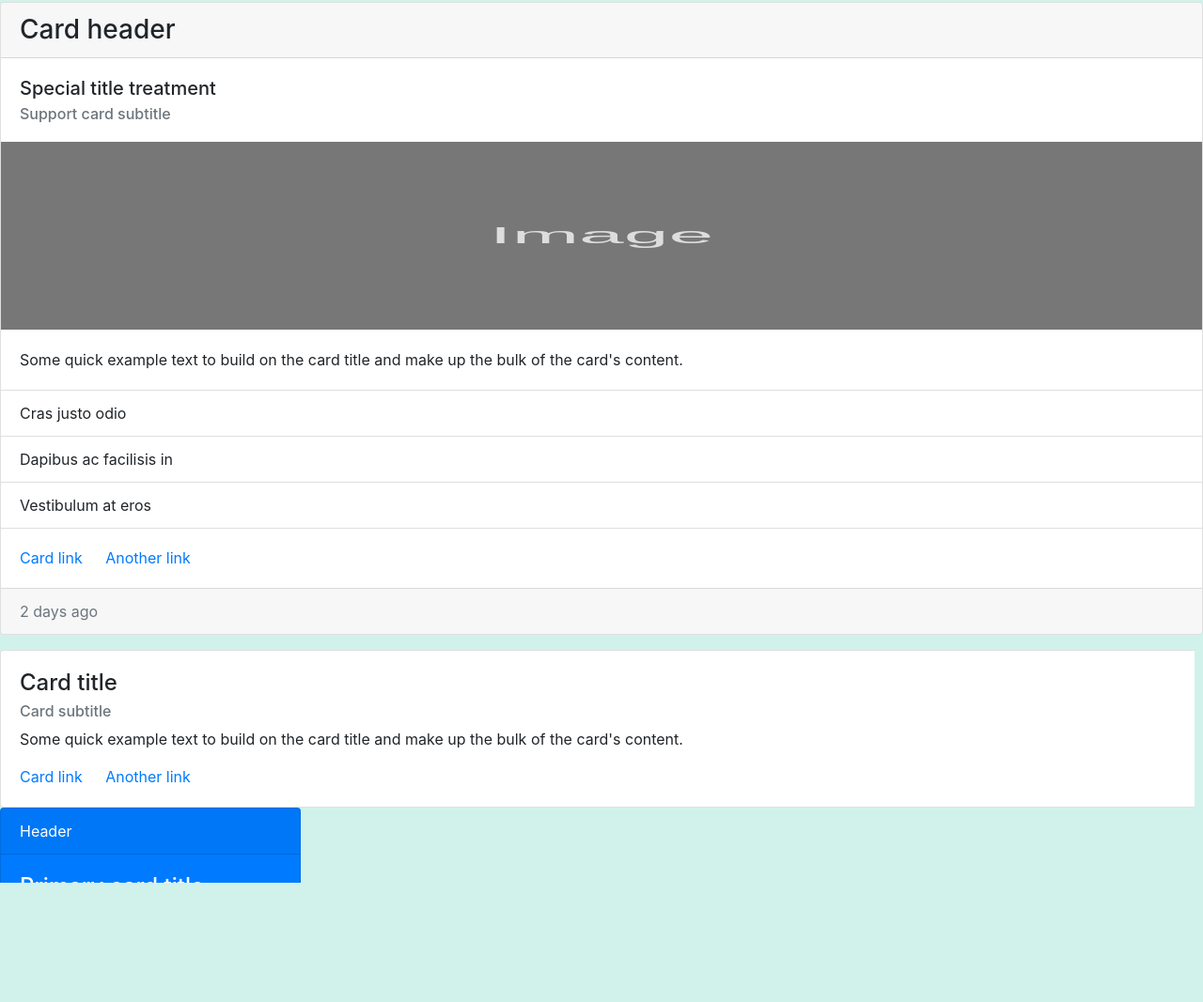
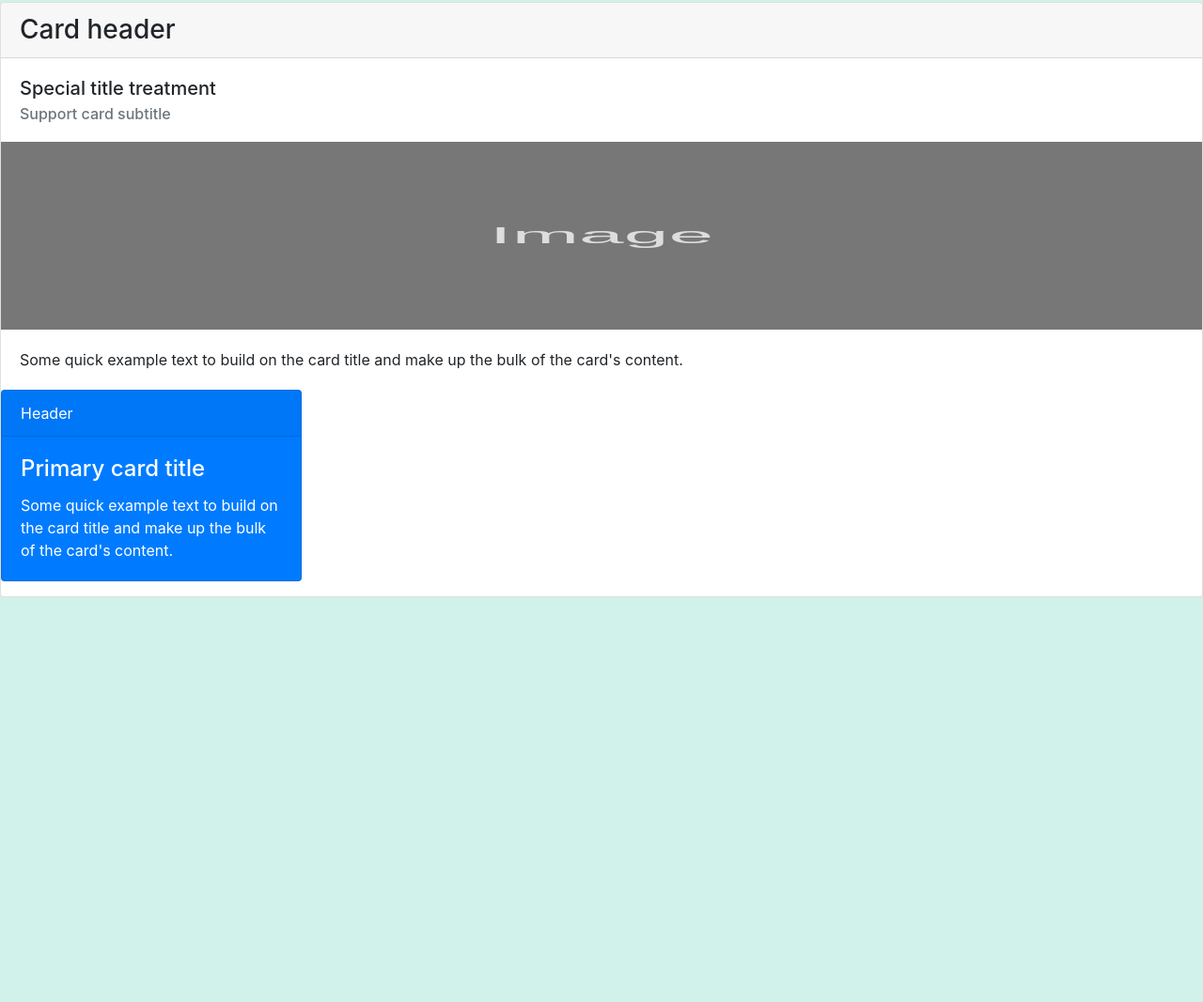
Before and after one commit to AndresSalcedo28/TallerNuevasHeyderAndres, a plain HTML site: page index.html in a window 1280 px wide. Shown: the part 331-1398 px from the top of the page at 94% size. After the commit the page ends 983 px from the top, so only its background shows below. Drawn offline with nearby package versions, Linux system fonts and the light colour scheme.

Commit message:
Tarjetas3

```diff
--- a/index.html
+++ b/index.html
@@ -23,28 +23,6 @@
     <div class="card-body">
       <p class="card-text">Some quick example text to build on the card title and make up the bulk of the card's content.</p>
     </div>
-    <ul class="list-group list-group-flush">
-      <li class="list-group-item">Cras justo odio</li>
-      <li class="list-group-item">Dapibus ac facilisis in</li>
-      <li class="list-group-item">Vestibulum at eros</li>
-    </ul>
-    <div class="card-body">
-      <a href="#" class="card-link">Card link</a>
-      <a href="#" class="card-link">Another link</a>
-    </div>
-    <div class="card-footer text-muted">
-      2 days ago
-    </div>
-  </div>
-  <div class="card">
-    <div class="card-body">
-      <h4 class="card-title">Card title</h4>
-      <h6 class="card-subtitle mb-2 text-muted">Card subtitle</h6>
-      <p class="card-text">Some quick example text to build on the card title and make up the bulk of the card's content.</p>
-      <a href="#" class="card-link">Card link</a>
-      <a href="#" class="card-link">Another link</a>
-    </div>
-  </div>
 
   <div class="card text-white bg-primary mb-3" style="max-width: 20rem;">
     <div class="card-header">Header</div>
```
